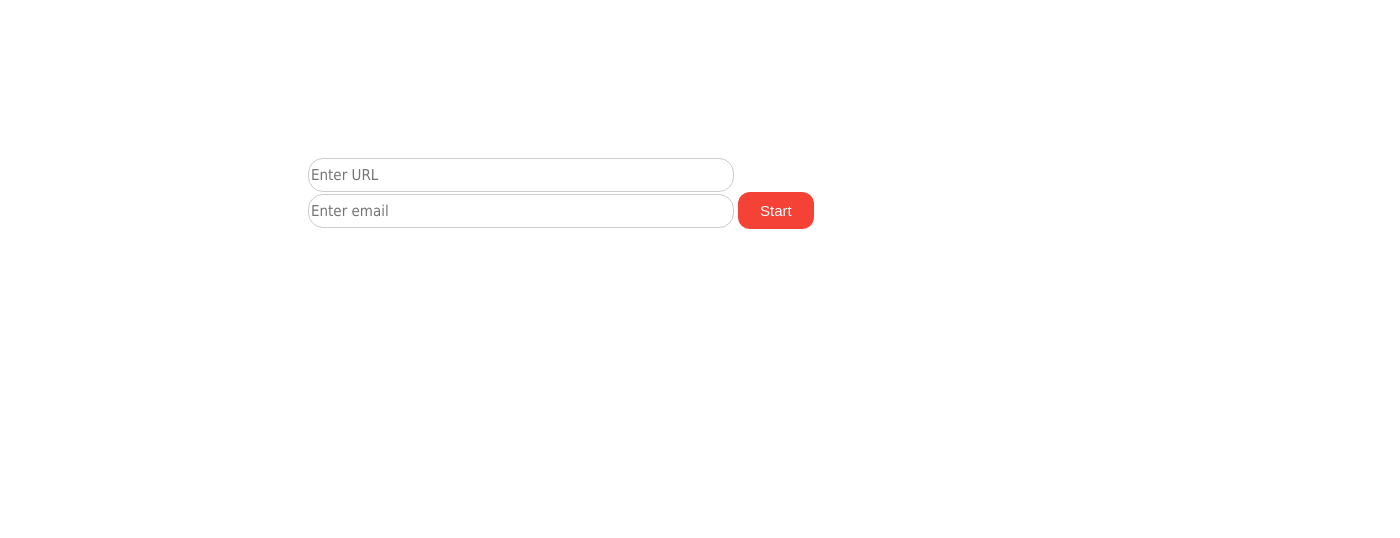
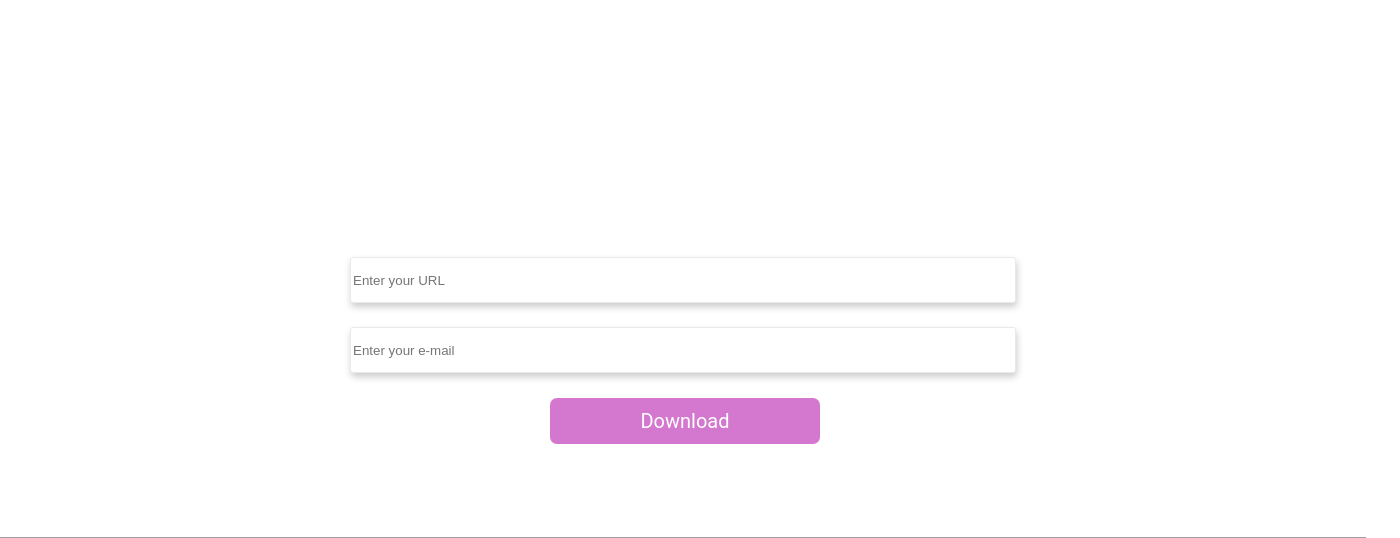
Before and after one commit to nafisaISRAIL/downloader, a Django app: template web/downloader/youtube/templates/youtube/link_enter.html in a window 1400 px wide. Shown: the top 538 px of the page. Before the commit the page ends 229 px from the top, so only its background shows below. Run offline with Django 3.2, Linux system fonts and the light colour scheme; the template is opened without the code that fills it, so the values that code supplies are empty; grey boxes are pictures that could not be loaded.

Commit message:
add styles

```diff
--- a/web/downloader/static/css/style.css
+++ b/web/downloader/static/css/style.css
@@ -1,26 +1,60 @@
-.form-style {
-    max-width: 700px;
-    padding: 150px 300px 500px 300px;
+body {
+    background-color: #FFFFFF;
+    margin: 0;
+    height: 100%;
+    overflow: hidden;
 }
 
-input[type="submit"] {
-    background-color:  #f44336;
-    border: none;
-    color: white;
-    padding: 10px 22px;
-    text-align: center;
-    font-size: 15px;
-    border-radius: 12px;
+.picture img{
+    position: absolute;
+    width: 1366px;
+    height: 340px;
+    left: 0px;
+    top: 537px;
 }
 
-input[type="text"] {
-   border: 1px solid #cccccc;
-   border-radius: 15px;
-   background: #ffffff;
-   outline: none;
-   height: 30px;
-   width: 420px;
-   color: #cccccc;
-   font-size: 15px;
-   font-family: Tahoma;
+form input[type="text"] {
+    width: 666px;
+    height: 46px;
+    background-color: #FFFFFF;
+    border: 1px solid #EAEAEA;
+    box-sizing: border-box;
+    box-shadow: 1px 4px 7px rgba(0, 0, 0, 0.2);
+    border-radius: 3px;
 }
+
+form input[type="submit"] {
+    background-color: #D477CF;
+    margin-top: 25px;
+    margin-left: 200px;
+    width: 270px;
+    height: 46px;
+    font-size: 20px;
+    font-family: Roboto;
+    font-style: Medium;
+    color: #FFFFFF;
+    border:0 none;
+    border-radius: 7px;
+    cursor:pointer;
+}
+
+.submit-form{
+    position: absolute;
+    width: 670px;
+    height: 120px;
+    top: 257px;
+    left: 350px;
+}
+
+#email {
+    margin-top: 24px;
+}
+
+::-moz-placeholder{
+    font-size: 16px;
+    font-family: Roboto;
+    font-style: normal;
+    font-weight: normal;
+    font-size: 16px;
+    word-spacing: 2px;
+}
--- a/web/downloader/youtube/models.py
+++ b/web/downloader/youtube/models.py
@@ -9,3 +9,6 @@ class UserRequests(models.Model):
     size = models.IntegerField(null=True)
     created_date = models.DateTimeField(auto_now_add=True)
     media = models.FileField(upload_to='uploads/', null=True)
+
+    def __strt__(self):
+        return (self.email, self.title)
--- a/web/downloader/youtube/templates/youtube/link_enter.html
+++ b/web/downloader/youtube/templates/youtube/link_enter.html
@@ -3,15 +3,16 @@
 
 {% block content %}
 
-    <div class="form-style">
-
-            <form method="post">
-            {% csrf_token %}
-             <input type="text" size="40" name="url" id="url" placeholder="Enter URL">
-             <input type="text" size="40" name="email" id="email" placeholder="Enter email">
-             <input type="submit" value="Start">
-            </form>
+    <div class="submit-form">
+        <form method="post">
+         {% csrf_token %}
+         <input type="text" size="40" name="url" id="url" placeholder="Enter your URL">
+         <input type="text" size="40" name="email" id="email" placeholder="Enter your e-mail">
+         <input type="submit" value="Download">
+        </form>
+    </div>
+    <div class="picture">
+         <img src="media/1.png">
     </div>
 
-
 {% endblock content %}
--- a/web/downloader/youtube/templates/youtube/success.html
+++ b/web/downloader/youtube/templates/youtube/success.html
@@ -2,4 +2,5 @@
 
 {% block content %}
     <h1> Link to mp3 was sended to email </h1>
+    <a href=" {% url 'enter-link' %} ">Download</a>
 {% endblock content %}
```
Also changed, not shown: web/downloader/youtube/tasks.py (+14 -24 lines), web/downloader/templates/base.html (line endings or trailing spaces).
